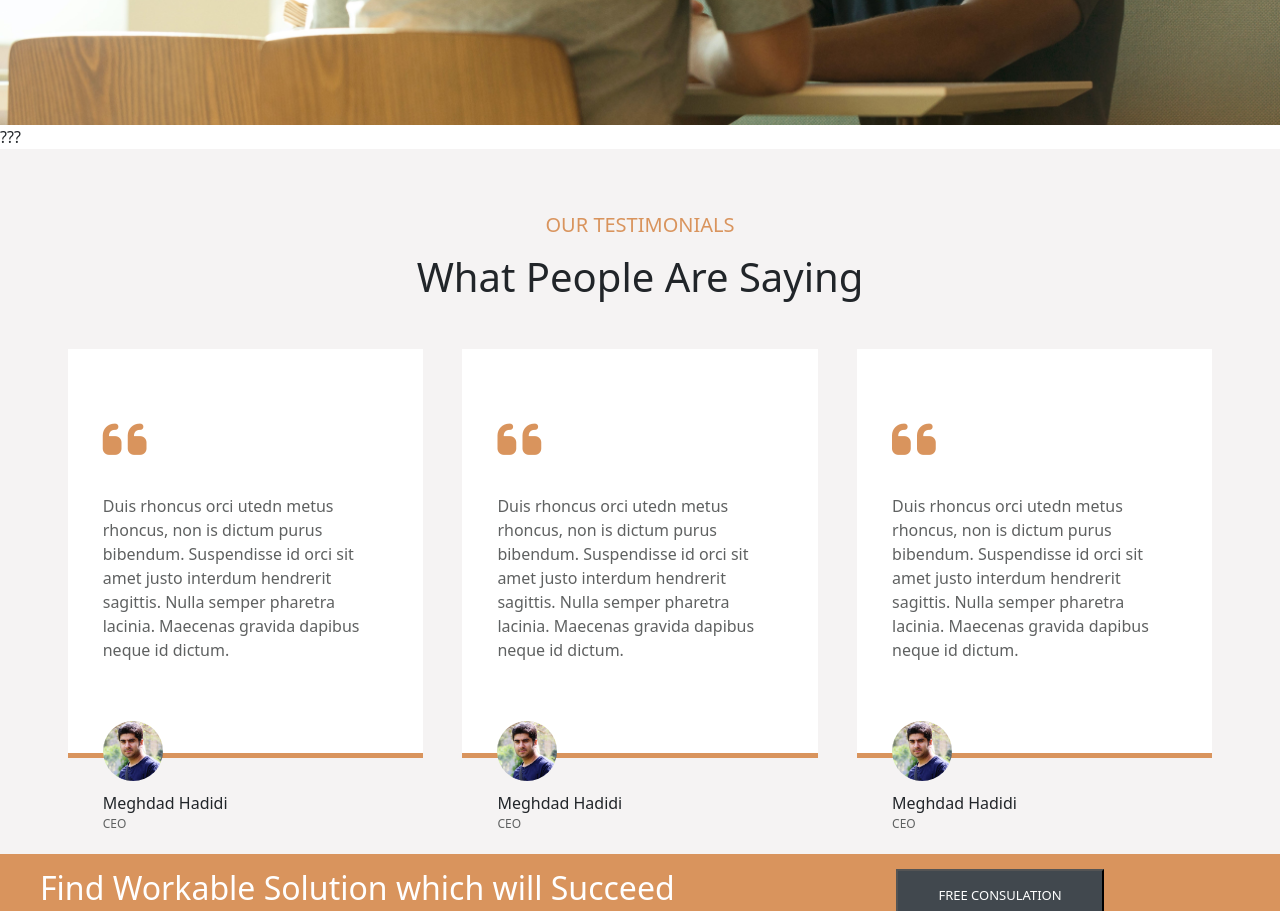
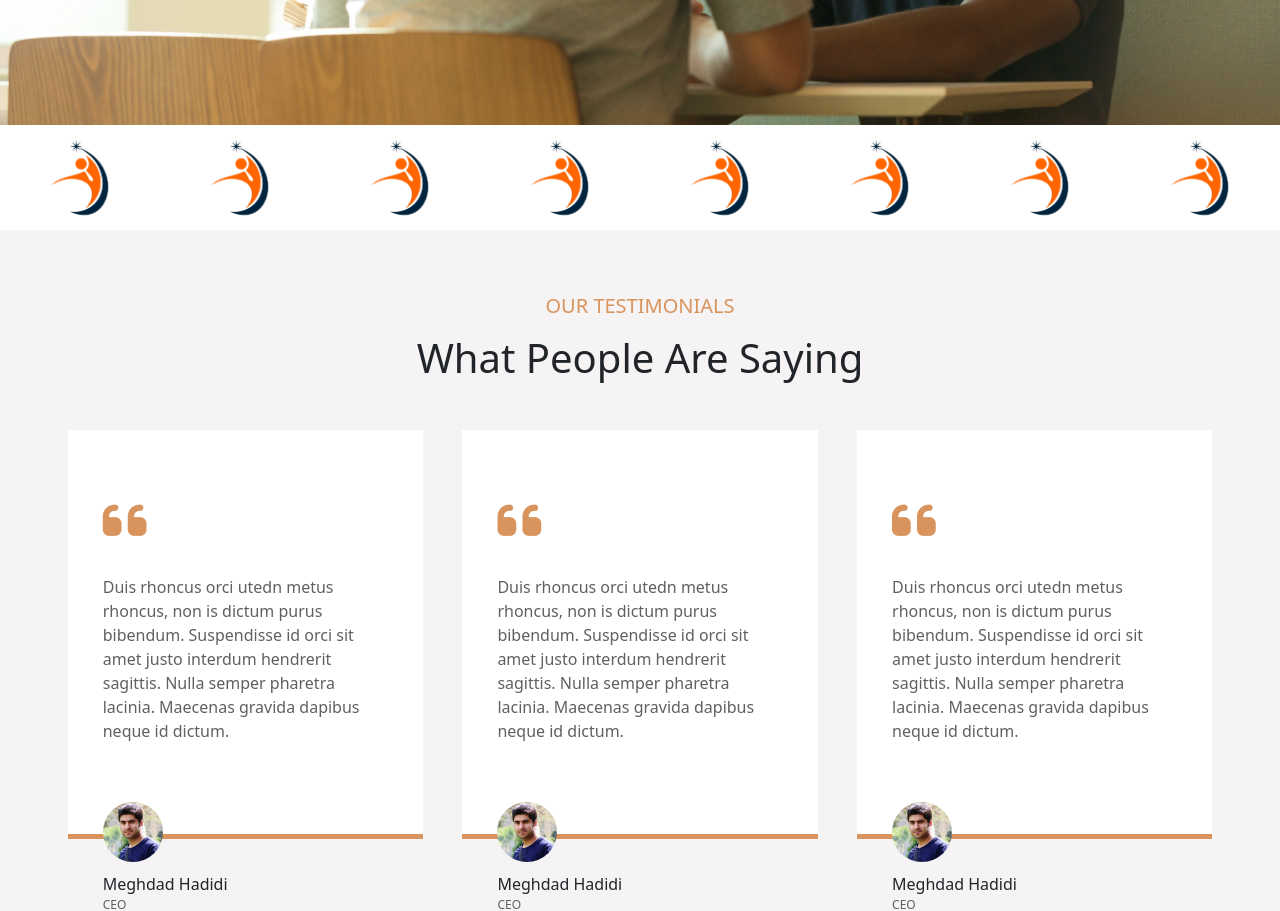
Before and after one commit to NedaSaberi/coachingSite, a React (Create React App) app: page /about in a window 1280 px wide. Shown: the part 2480-3391 px from the top of the page. Built offline with nearby package versions, Linux system fonts and the light colour scheme.

Commit message:
created logo component and replaced it in About and Home-v2 pages

```diff
--- /dev/null
+++ b/src/components/logoipsum/Logoipsum.css
@@ -0,0 +1,8 @@
+.logo-wrapper{
+    width: 100%;
+    justify-content: space-around;
+    /* height: 150px; */
+}
+.logo-wrapper img{
+    width: 150px;
+}
--- /dev/null
+++ b/src/components/logoipsum/Logoipsum.tsx
@@ -0,0 +1,16 @@
+import './Logoipsum.css';
+
+export default function Logoipsum() {
+  return (
+    <div className='logo-wrapper d-flex'>
+        <img src="/images/logo.jpg" alt="" />
+        <img src="/images/logo.jpg" alt="" />
+        <img src="/images/logo.jpg" alt="" />
+        <img src="/images/logo.jpg" alt="" />
+        <img src="/images/logo.jpg" alt="" />
+        <img src="/images/logo.jpg" alt="" />
+        <img src="/images/logo.jpg" alt="" />
+        <img src="/images/logo.jpg" alt="" />
+    </div>
+  )
+}
--- a/src/pages/about/About.tsx
+++ b/src/pages/about/About.tsx
@@ -3,6 +3,7 @@ import "./About.css";
 import Footer from "../../components/footer/Footer";
 import FreeConsulation from "../../components/freeCons/FreeConsulation";
 import Stats from "../../components/stats/Stats";
+import Logoipsum from "../../components/logoipsum/Logoipsum";
 
 export default function About() {
 
@@ -47,7 +48,7 @@ export default function About() {
           FREE CONSULATION
         </button>
       </div>
-      <div className="logoipsum">???</div>
+      <Logoipsum/>
 
       <div className="testimonials p-5">
         <h5 className="text-orange my-3 text-center">OUR TESTIMONIALS</h5>
--- a/src/pages/home-v2/Home-v2.tsx
+++ b/src/pages/home-v2/Home-v2.tsx
@@ -1,4 +1,5 @@
 import Elementor from "../../components/elementor/Elementor";
+import Logoipsum from "../../components/logoipsum/Logoipsum";
 import "../stylePages/stylePages.css";
 import "./home-v2.css";
 
@@ -232,6 +233,7 @@ export default function HomeV2(){
           <h1 className="text-white">Experienced Advisors<br/>Committed to Your Life Goals</h1>
         </div>
       </div>
+      <Logoipsum/>
     </div>
   );
 }
```
Also changed, not shown: public/images/logo.jpg (added).
